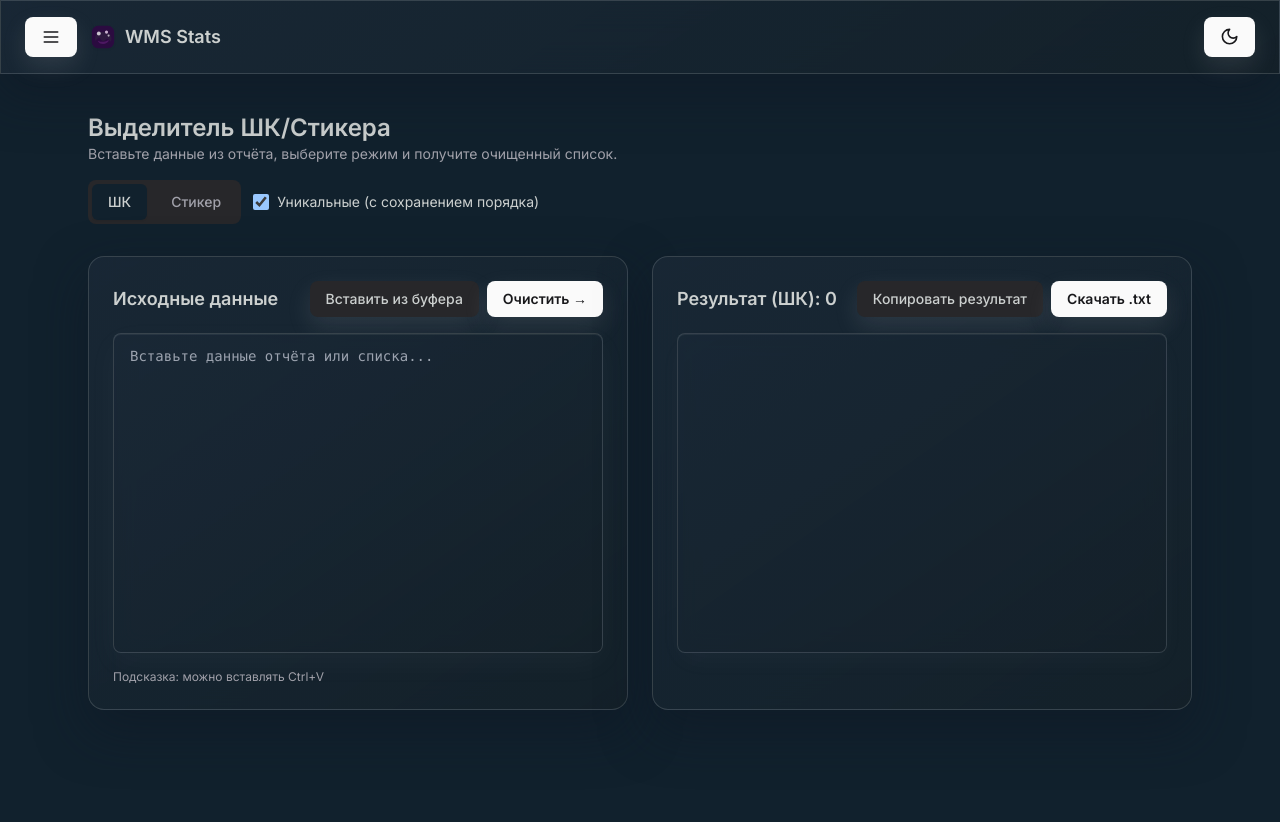
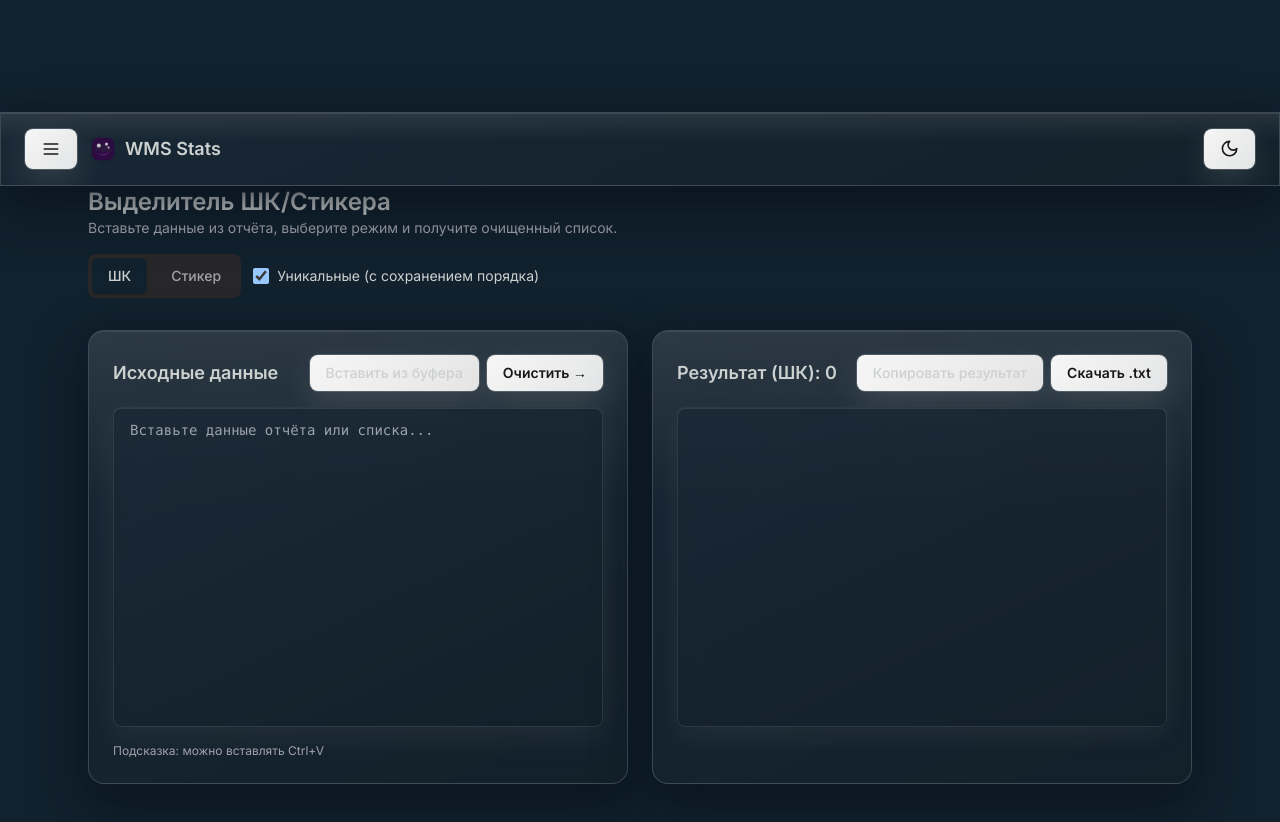
Before and after one commit to LPDWB/RabbitHoleWB, a Next.js app: page /tools/separator in a window 1280 px wide. Shown: the top 822 px of the page. Before the commit the page ends 800 px from the top, so only its background shows below. Built offline with nearby package versions, Linux system fonts and the light colour scheme.

Commit message:
Enhance glass styling

```diff
--- a/src/app/globals.css
+++ b/src/app/globals.css
@@ -27,11 +27,19 @@
     --radius: 0.5rem;
 
     /* liquid glass tokens */
-    --glass-bg: hsl(var(--card) / 0.75);
-    --glass-border: hsl(var(--foreground) / 0.08);
-    --glass-shadow: 0 18px 40px hsl(var(--foreground) / 0.08);
-    --glass-blur: 12px;
-    --glass-ring: hsl(var(--ring) / 0.35);
+    --glass-bg: linear-gradient(
+      140deg,
+      hsl(var(--card) / 0.9),
+      hsl(var(--background) / 0.94)
+    );
+    --glass-border: hsl(var(--foreground) / 0.12);
+    --glass-highlight: hsl(var(--foreground) / 0.08);
+    --glass-shadow:
+      0 16px 36px hsl(var(--foreground) / 0.12),
+      0 2px 10px hsl(var(--foreground) / 0.05);
+    --glass-blur: 18px;
+    --glass-sheen: linear-gradient(180deg, hsl(var(--foreground) / 0.08), transparent 40%, transparent 100%);
+    --glass-ring: hsl(var(--ring) / 0.4);
   }
 
   .dark {
@@ -58,15 +66,19 @@
 
     /* liquid glass tokens */
     --glass-bg: linear-gradient(
-      145deg,
-      hsl(210 35% 16% / 0.8),
+      155deg,
+      hsl(210 34% 16% / 0.85),
       hsl(207 36% 14% / 0.82),
-      hsl(204 34% 12% / 0.92)
+      hsl(204 38% 12% / 0.9)
     );
-    --glass-border: hsl(var(--foreground) / 0.18);
-    --glass-shadow: 0 20px 50px hsl(214 44% 10% / 0.55);
-    --glass-blur: 16px;
-    --glass-ring: hsl(var(--ring) / 0.45);
+    --glass-border: hsl(var(--foreground) / 0.22);
+    --glass-highlight: hsl(var(--foreground) / 0.12);
+    --glass-shadow:
+      0 22px 54px hsl(214 52% 6% / 0.6),
+      0 4px 18px hsl(214 44% 14% / 0.4);
+    --glass-blur: 18px;
+    --glass-sheen: linear-gradient(180deg, hsl(var(--foreground) / 0.12), transparent 38%, transparent 100%);
+    --glass-ring: hsl(var(--ring) / 0.52);
   }
 }
 
@@ -79,16 +91,18 @@
     font-feature-settings: "rlig" 1, "calt" 1;
     background-color: hsl(var(--background));
     background-image:
-      radial-gradient(110% 80% at 12% 14%, hsl(var(--accent) / 0.25), transparent 55%),
-      radial-gradient(120% 90% at 88% 6%, hsl(var(--primary) / 0.16), transparent 58%),
-      linear-gradient(180deg, hsl(var(--background)) 0%, hsl(var(--background) / 0.85) 35%, hsl(var(--card) / 0.65) 100%);
+      radial-gradient(130% 90% at 12% 14%, hsl(205 72% 78% / 0.35), transparent 58%),
+      radial-gradient(110% 70% at 80% 8%, hsl(332 78% 82% / 0.22), transparent 60%),
+      radial-gradient(120% 85% at 30% 78%, hsl(46 92% 82% / 0.25), transparent 68%),
+      linear-gradient(180deg, hsl(var(--background)) 0%, hsl(var(--background) / 0.9) 40%, hsl(var(--card) / 0.78) 100%);
     background-attachment: fixed;
   }
 
   .dark body {
     background-image:
-      radial-gradient(120% 110% at 20% 10%, hsl(209 60% 32% / 0.2), transparent 60%),
-      radial-gradient(140% 120% at 78% 12%, hsl(217 65% 18% / 0.28), transparent 65%),
+      radial-gradient(120% 110% at 20% 12%, hsl(209 78% 40% / 0.16), transparent 60%),
+      radial-gradient(140% 120% at 78% 10%, hsl(217 70% 24% / 0.2), transparent 66%),
+      radial-gradient(120% 120% at 25% 72%, hsl(196 72% 32% / 0.14), transparent 70%),
       radial-gradient(140% 130% at 50% 95%, hsl(215 50% 12% / 0.6), transparent 75%),
       linear-gradient(180deg, #0c121b 0%, #0f1a28 30%, #0b1320 100%);
     background-attachment: fixed;
@@ -96,22 +110,47 @@
 }
 
 @layer utilities {
-  .glass-surface {
+  .glass {
     background: var(--glass-bg);
     border: 1px solid var(--glass-border);
-    box-shadow: var(--glass-shadow);
+    box-shadow: var(--glass-shadow), inset 0 1px 0 var(--glass-highlight);
     backdrop-filter: blur(var(--glass-blur));
     -webkit-backdrop-filter: blur(var(--glass-blur));
+    position: relative;
+    overflow: hidden;
+    isolation: isolate;
+  }
+
+  .glass::before {
+    content: "";
+    position: absolute;
+    inset: 0;
+    border-radius: inherit;
+    pointer-events: none;
+    background: var(--glass-sheen);
+    opacity: 0.9;
+    z-index: 0;
+  }
+
+  .glass > * {
+    position: relative;
+    z-index: 1;
+  }
+
+  .glass-surface {
+    @apply glass;
   }
 
   .glass-field {
     background: var(--glass-bg);
-    border: 1px solid var(--glass-border);
+    border: 1px solid hsl(var(--foreground) / 0.12);
     box-shadow:
-      inset 0 1px 0 hsl(var(--foreground) / 0.08),
-      0 10px 30px hsl(var(--foreground) / 0.04);
+      inset 0 1px 0 var(--glass-highlight),
+      0 10px 30px hsl(var(--foreground) / 0.08);
     backdrop-filter: blur(calc(var(--glass-blur) * 0.6));
     -webkit-backdrop-filter: blur(calc(var(--glass-blur) * 0.6));
+    position: relative;
+    overflow: hidden;
   }
 }
 
--- a/src/app/tools/page.tsx
+++ b/src/app/tools/page.tsx
@@ -31,7 +31,7 @@
           {tools.map((tool) => (
             <div
               key={tool.href}
-              className="glass-surface flex h-full flex-col justify-between rounded-2xl p-6 transition hover:border-ring/80 hover:shadow-lg focus-within:ring-2 focus-within:ring-[color:var(--glass-ring)] focus-within:ring-offset-2"
+              className="glass flex h-full flex-col justify-between rounded-2xl p-6 transition hover:border-ring/80 hover:shadow-lg focus-within:ring-2 focus-within:ring-[color:var(--glass-ring)] focus-within:ring-offset-2"
             >
               <div className="flex items-start gap-3">
                 <div className="flex h-12 w-12 items-center justify-center rounded-xl bg-gradient-to-br from-primary/90 via-primary to-emerald-500/80 text-background shadow-sm" />
--- a/src/app/tools/separator/page.tsx
+++ b/src/app/tools/separator/page.tsx
@@ -240,7 +240,7 @@
         </div>
 
         <div className="grid gap-6 lg:grid-cols-2">
-          <div className="glass-surface flex flex-col gap-4 rounded-2xl p-6">
+          <div className="glass flex flex-col gap-4 rounded-2xl p-6">
             <div className="flex flex-wrap items-center justify-between gap-2">
               <h2 className="text-lg font-semibold">Исходные данные</h2>
               <div className="flex flex-wrap items-center gap-2">
@@ -261,12 +261,12 @@
               value={raw}
               onChange={(event) => setRaw(event.target.value)}
               placeholder="Вставьте данные отчёта или списка..."
-              className="glass-field h-80 w-full resize-none rounded-lg px-4 py-3 font-mono text-sm text-foreground outline-none transition focus-visible:ring-2 focus-visible:ring-[color:var(--glass-ring)] focus-visible:ring-offset-2 focus-visible:ring-offset-background"
+              className="glass glass-field h-80 w-full resize-none rounded-lg px-4 py-3 font-mono text-sm text-foreground outline-none transition focus-visible:ring-2 focus-visible:ring-[color:var(--glass-ring)] focus-visible:ring-offset-2 focus-visible:ring-offset-background"
             />
             <p className="text-xs text-muted-foreground">Подсказка: можно вставлять Ctrl+V</p>
           </div>
 
-          <div className="glass-surface flex flex-col gap-4 rounded-2xl p-6">
+          <div className="glass flex flex-col gap-4 rounded-2xl p-6">
             <div className="flex flex-wrap items-center justify-between gap-2">
               <h2 className="text-lg font-semibold">{resultTitle}</h2>
               <div className="flex flex-wrap items-center gap-2">
@@ -291,7 +291,7 @@
               value={result.join("\n")}
               readOnly
               spellCheck={false}
-              className="glass-field h-80 w-full resize-none rounded-lg px-4 py-3 font-mono text-sm text-foreground opacity-95 outline-none focus-visible:ring-1 focus-visible:ring-[color:var(--glass-ring)]"
+              className="glass glass-field h-80 w-full resize-none rounded-lg px-4 py-3 font-mono text-sm text-foreground opacity-95 outline-none focus-visible:ring-1 focus-visible:ring-[color:var(--glass-ring)]"
             />
           </div>
         </div>
--- a/src/components/AppHeader.tsx
+++ b/src/components/AppHeader.tsx
@@ -26,7 +26,7 @@
   const isToolsActive = pathname?.startsWith("/tools");
 
   return (
-    <header className="glass-surface supports-[backdrop-filter]:bg-transparent fixed top-0 left-0 right-0 z-50 flex items-center justify-between px-6 py-4">
+    <header className="glass supports-[backdrop-filter]:bg-transparent fixed top-0 left-0 right-0 z-50 flex items-center justify-between px-6 py-4">
       <div className="flex items-center gap-3">
         <Sheet>
           <SheetTrigger asChild>
--- a/src/components/InputSearch.tsx
+++ b/src/components/InputSearch.tsx
@@ -19,7 +19,7 @@
           placeholder="Поиск статуса..."
           value={query}
           onChange={(e) => onChange(e.target.value)}
-          className="glass-field w-full rounded-xl px-11 py-4 text-base ring-offset-background placeholder:text-muted-foreground transition-all focus-visible:outline-none focus-visible:ring-2 focus-visible:ring-[color:var(--glass-ring)] focus-visible:ring-offset-2"
+          className="glass glass-field w-full rounded-2xl px-11 py-4 text-base ring-offset-background placeholder:text-muted-foreground transition-all focus-visible:outline-none focus-visible:ring-2 focus-visible:ring-[color:var(--glass-ring)] focus-visible:ring-offset-2"
         />
         <Search className="pointer-events-none absolute left-3 top-1/2 h-5 w-5 -translate-y-1/2 text-muted-foreground" />
         <AnimatePresence>
--- a/src/components/ui/button.tsx
+++ b/src/components/ui/button.tsx
@@ -13,7 +13,7 @@
     return (
       <Comp
         className={cn(
-          "inline-flex items-center justify-center rounded-lg text-sm font-medium transition-all focus-visible:outline-none focus-visible:ring-2 focus-visible:ring-[color:var(--glass-ring)] focus-visible:ring-offset-2 disabled:pointer-events-none disabled:opacity-50 bg-primary text-primary-foreground shadow-[0_10px_24px_hsl(var(--foreground)/0.12)] hover:bg-primary/90 hover:shadow-[0_14px_32px_hsl(var(--foreground)/0.16)] active:translate-y-[1px] h-10 px-4 py-2",
+          "inline-flex items-center justify-center rounded-lg text-sm font-semibold transition-all focus-visible:outline-none focus-visible:ring-2 focus-visible:ring-[color:var(--glass-ring)] focus-visible:ring-offset-2 focus-visible:ring-offset-background disabled:pointer-events-none disabled:opacity-50 bg-[linear-gradient(135deg,hsl(var(--primary)/0.98),hsl(var(--primary)/0.9))] text-primary-foreground shadow-[0_12px_32px_hsl(var(--foreground)/0.16)] ring-1 ring-[color:var(--glass-border)] hover:bg-[linear-gradient(135deg,hsl(var(--primary)),hsl(var(--primary)/0.9))] hover:shadow-[0_0_0_4px_hsl(var(--glass-ring)/0.5),0_16px_40px_hsl(var(--foreground)/0.2)] active:translate-y-[1px] h-10 px-4 py-2",
           className
         )}
         ref={ref}
--- a/src/components/ui/card.tsx
+++ b/src/components/ui/card.tsx
@@ -7,7 +7,7 @@
     <div
       ref={ref}
       className={cn(
-        "glass-surface rounded-2xl text-card-foreground transition duration-200",
+        "glass rounded-2xl overflow-hidden text-card-foreground transition duration-200",
         className
       )}
       {...props}
--- a/src/components/ui/input.tsx
+++ b/src/components/ui/input.tsx
@@ -7,7 +7,7 @@
   return (
     <input
       className={cn(
-        "glass-field flex h-10 w-full rounded-md px-3 py-2 text-sm ring-offset-background file:border-0 file:bg-transparent file:text-sm file:font-medium placeholder:text-muted-foreground transition focus-visible:outline-none focus-visible:ring-2 focus-visible:ring-[color:var(--glass-ring)] focus-visible:ring-offset-2 disabled:cursor-not-allowed disabled:opacity-50",
+        "glass glass-field flex h-10 w-full rounded-md px-3 py-2 text-sm ring-offset-background file:border-0 file:bg-transparent file:text-sm file:font-medium placeholder:text-muted-foreground transition focus-visible:outline-none focus-visible:ring-2 focus-visible:ring-[color:var(--glass-ring)] focus-visible:ring-offset-2 disabled:cursor-not-allowed disabled:opacity-50",
         className
       )}
       ref={ref}
--- a/src/components/ui/sheet.tsx
+++ b/src/components/ui/sheet.tsx
@@ -35,10 +35,10 @@
 >(({ side = "right", className, children, ...props }, ref) => (
   <SheetPortal>
     <SheetOverlay />
-    <SheetPrimitive.Content
+  <SheetPrimitive.Content
       ref={ref}
       className={cn(
-        "glass-surface fixed z-50 gap-4 p-6 transition ease-in-out data-[state=closed]:animate-out data-[state=open]:animate-in data-[state=open]:fade-in-0 data-[state=closed]:fade-out-0",
+        "glass fixed z-50 gap-4 p-6 transition ease-in-out data-[state=closed]:animate-out data-[state=open]:animate-in data-[state=open]:fade-in-0 data-[state=closed]:fade-out-0",
         side === "right" &&
           "inset-y-0 right-0 h-full w-3/4 border-l sm:max-w-sm data-[state=closed]:slide-out-to-right data-[state=open]:slide-in-from-right",
         side === "left" &&
```
